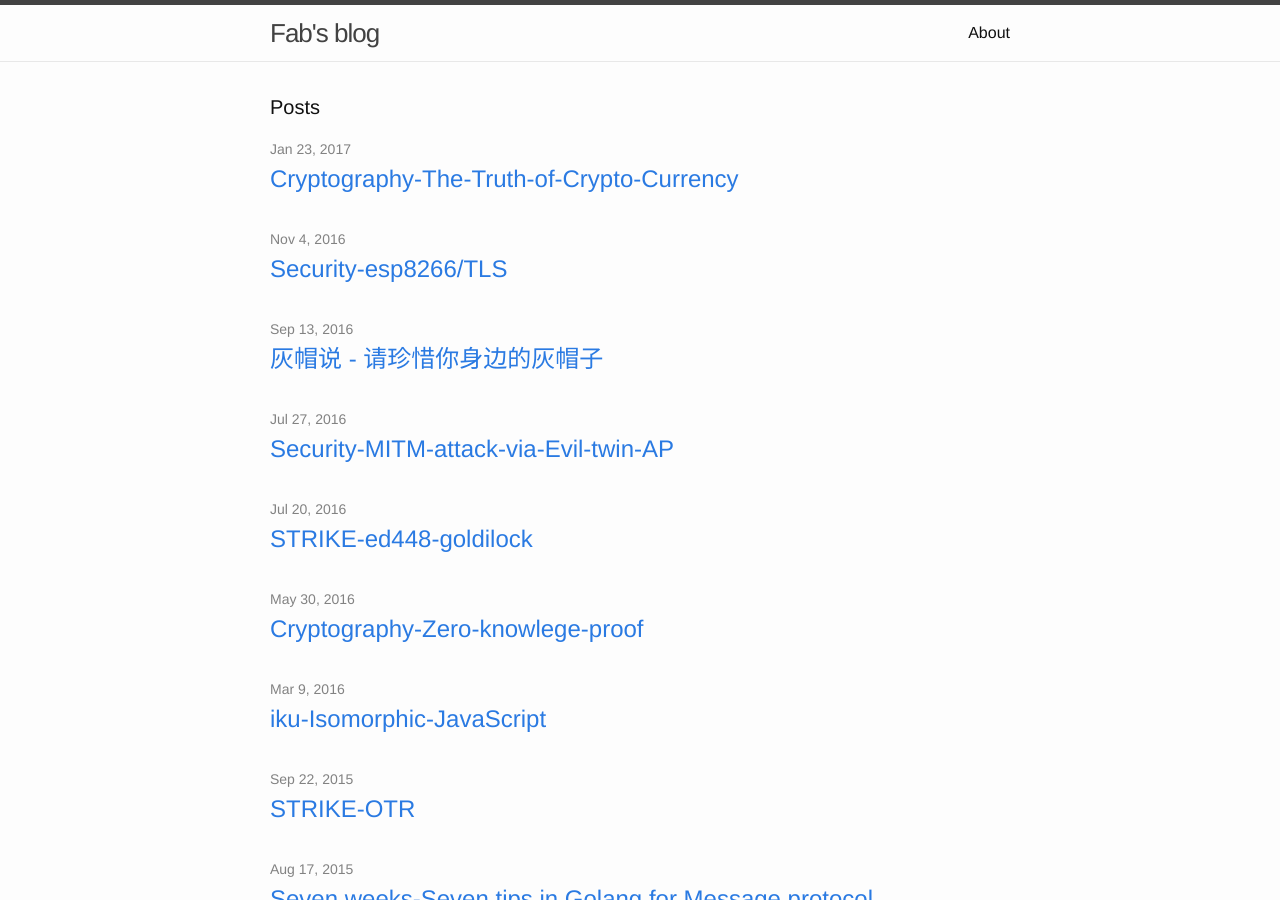
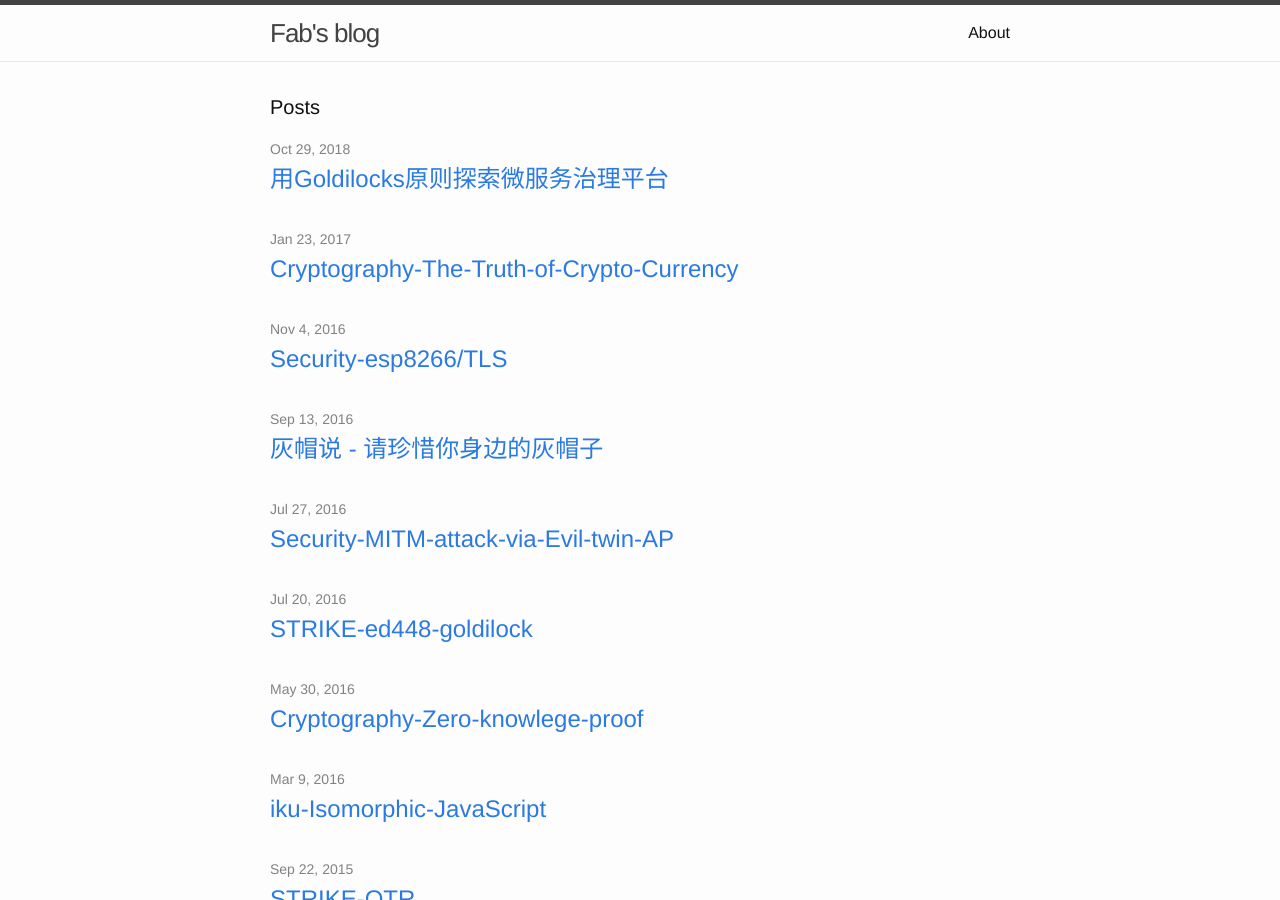
Before and after one commit to tcz001/tcz001.github.io, a Jekyll site: the page built from index.html, in a window 1280 px wide and 900 px high. Built offline with Jekyll 4.4.1, drawn with Linux system fonts in a browser that asks for light colours.

Commit message:
Update 2018-10-29--goldilocks.md

```diff
--- a/_posts/2018-10-29--goldilocks.md
+++ b/_posts/2018-10-29--goldilocks.md
@@ -1,9 +1,9 @@
 ---
 layout: post
-published: false
+published: true
 title: 用Goldilocks原则探索微服务治理平台
 ---
-## A New Post
+# 用Goldilocks原则探索微服务治理平台
 
 > “金发姑娘原则(Goldilocks principle)”源自童话《金发姑娘和三只熊》的故事 *:
 > 迷路的金发姑娘未经允许就进入了熊的房子,她尝了三只碗里的粥,试了三把椅子,又在三张床上躺了躺,最后决定小碗里的粥最可口,小椅子坐着最舒服,小床上躺着最惬意,因为那是最适合她的,不大不小刚刚好｡
```
